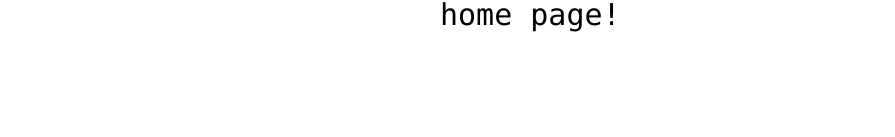
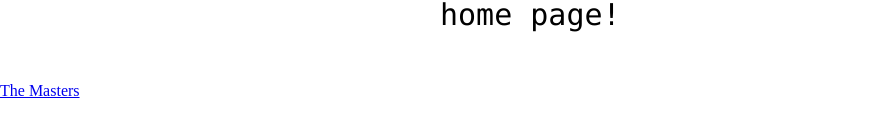
Before and after one commit to chris-kozerski/chris-kozerski.github.io, a plain HTML site: page index.html in a window 1280 px wide. Shown: the part 463-600 px from the top of the page, without its empty margins (0-895 px from the left). Drawn offline with Linux system fonts and the light colour scheme.

Commit message:
The Masters

```diff
--- a/index.html
+++ b/index.html
@@ -16,5 +16,7 @@
 <!-- Change this code here by copy and pasting your template on line 15 -->
 <p>Welcome to the GSGO home page!</p>
 
+  <a href="https://www.masters.com/index.html">The Masters</a>
+
 </body>
 </html>
```
